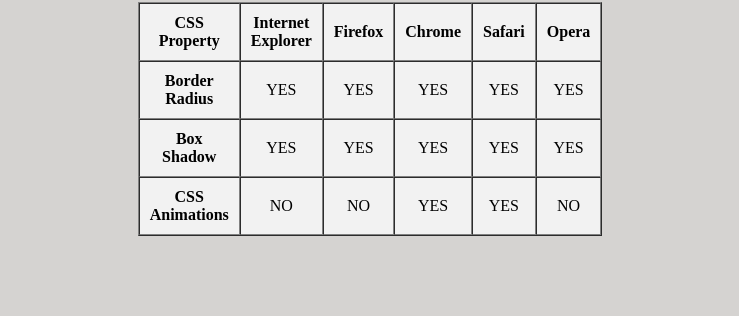
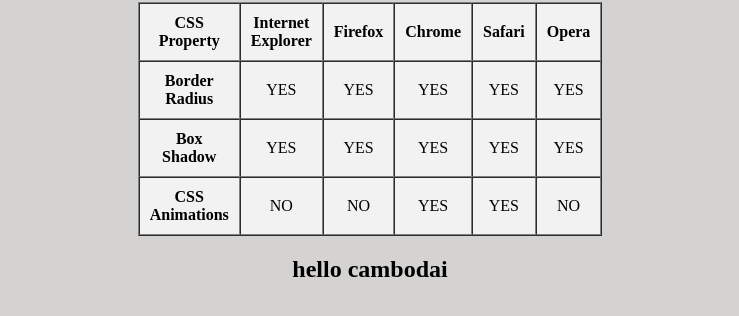
Before and after one commit to kara16125-ui/VS-Code, a plain HTML site: page services.html in a window 1280 px wide. Shown: the part 78-394 px from the top of the page, without its empty margins (270-1009 px from the left). Drawn offline with Linux system fonts and the light colour scheme.

Commit message:
add tixt

```diff
--- a/services.html
+++ b/services.html
@@ -40,7 +40,7 @@
                 <td align="center">NO</td>
             </tr>
         </table>
-
+        <h2>hello cambodai</h2>
     </body>
 </html>
 </data>
```
